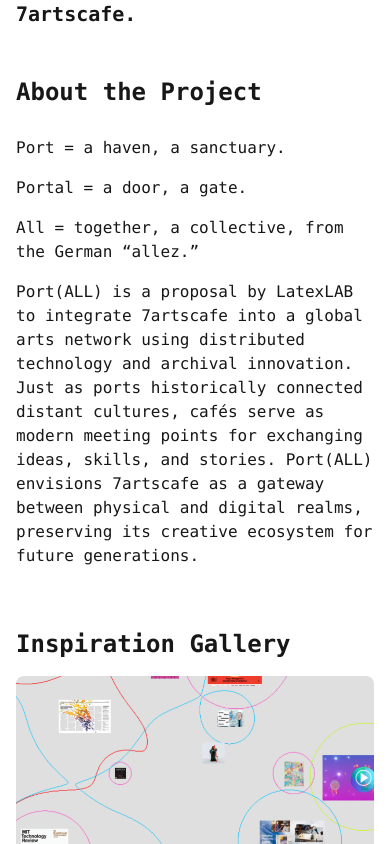
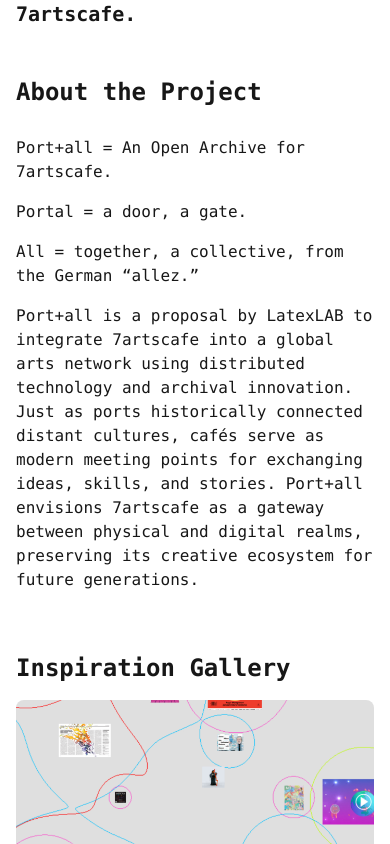
Before and after one commit to carlasushi/latex, a Next.js app: page /lab/portall in a window 390 px wide. Shown: the part 1140-1984 px from the top of the page. Built offline with nearby package versions, Linux system fonts and the light colour scheme.

Commit message:
fixed spelling inconsistencies in portall project page

```diff
--- a/app/components/Navigation.tsx
+++ b/app/components/Navigation.tsx
@@ -36,17 +36,29 @@ export default function Navigation() {
           space-y-4 md:space-y-0 py-4
         `}>
           <li className="text-center">
-            <Link href="/" className="text-sm md:text-lg hover:underline font-light" onClick={() => setIsMenuOpen(false)}>
+            <Link
+              href="/"
+              className={`text-sm md:text-lg hover:underline font-light ${pathname === '/' ? 'text-blue-600' : ''}`}
+              onClick={() => setIsMenuOpen(false)}
+            >
               home
             </Link>
           </li>
           <li className="text-center">
-            <Link href="/#about" className="text-sm md:text-lg hover:underline font-light" onClick={() => setIsMenuOpen(false)}>
+            <Link
+              href="/#about"
+              className="text-sm md:text-lg hover:underline font-light"
+              onClick={() => setIsMenuOpen(false)}
+            >
               about
             </Link>
           </li>
           <li className="text-center">
-            <Link href="/#contact" className="text-sm md:text-lg hover:underline font-light" onClick={() => setIsMenuOpen(false)}>
+            <Link
+              href="/#contact"
+              className="text-sm md:text-lg hover:underline font-light"
+              onClick={() => setIsMenuOpen(false)}
+            >
               contact
             </Link>
           </li>
--- a/app/globals.css
+++ b/app/globals.css
@@ -17,6 +17,12 @@
 
   .hero-content {
     @apply absolute inset-0 flex items-center justify-center;
+  }
+}
+
+@layer base {
+  html {
+    font-family: ui-monospace, SFMono-Regular, Menlo, Monaco, Consolas, "Liberation Mono", "Courier New", monospace;
   }
 }
 
--- a/app/lab/portall/page.tsx
+++ b/app/lab/portall/page.tsx
@@ -71,10 +71,10 @@ export default function Portall() {
             <section className="my-12">
               <h2 className="text-2xl mb-4 font-mono">About the Project</h2>
               <div className="font-mono py-3 prose font-light space-y-4">
-                <p>Port = a haven, a sanctuary.</p>
+                <p>Port+all = An Open Archive for 7artscafe.</p>
                 <p>Portal = a door, a gate.</p>
                 <p>All = together, a collective, from the German &ldquo;allez.&rdquo;</p>
-                <p className="mt-8">Port(ALL) is a proposal by LatexLAB to integrate 7artscafe into a global arts network using distributed technology and archival innovation. Just as ports historically connected distant cultures, cafés serve as modern meeting points for exchanging ideas, skills, and stories. Port(ALL) envisions 7artscafe as a gateway between physical and digital realms, preserving its creative ecosystem for future generations.</p>
+                <p className="mt-8">Port+all is a proposal by LatexLAB to integrate 7artscafe into a global arts network using distributed technology and archival innovation. Just as ports historically connected distant cultures, cafés serve as modern meeting points for exchanging ideas, skills, and stories. Port+all envisions 7artscafe as a gateway between physical and digital realms, preserving its creative ecosystem for future generations.</p>
               </div>
             </section>
 
@@ -98,7 +98,7 @@ export default function Portall() {
                   <div>
                     <h3 className="text-lg font-medium mb-2">Interviews</h3>
                     <p className="text-gray-600">
-                      The duo conducts 5-10 interviews with 7ArtsCafe personalities (people, pets, or both) before arriving in Japan.
+                      The duo conducts 5-10 interviews with 7artscafe personalities (people, pets, or both) before arriving in Japan.
                     </p>
                   </div>
                 </div>
@@ -190,7 +190,7 @@ export default function Portall() {
                   <div>
                     <h3 className="text-lg font-medium mb-2">Exhibition</h3>
                     <p className="text-gray-600">
-                      The final week features an exhibition at 7ArtsCafe, showcasing 3D printed items in Gacha Gacha balls and the digital archive.
+                      The final week features an exhibition at 7artscafe, showcasing 3D printed items in Gacha Gacha balls and the digital archive.
                     </p>
                     <p>
                       Other items are displayed in the cafe as small paintings, ceramics, or textiles.
@@ -282,7 +282,7 @@ export default function Portall() {
                   <div>
                     <h3 className="text-lg font-medium mb-2">Cultural Exchange</h3>
                     <p className="text-gray-600">
-                      Facilitates a unique interaction between international artists and the local community of 7ArtsCafe.
+                      Facilitates a unique interaction between international artists and the local community of 7artscafe.
                     </p>
                   </div>
                 </div>
--- a/app/page.tsx
+++ b/app/page.tsx
@@ -101,7 +101,7 @@ function RippleEffect() {
 
 export default function Home() {
   return (
-    <main className="min-h-screen bg-white font-mono">
+    <main className="relative">
       <Navigation />
       <RippleEffect />
       {/* Hero Section */}
```
